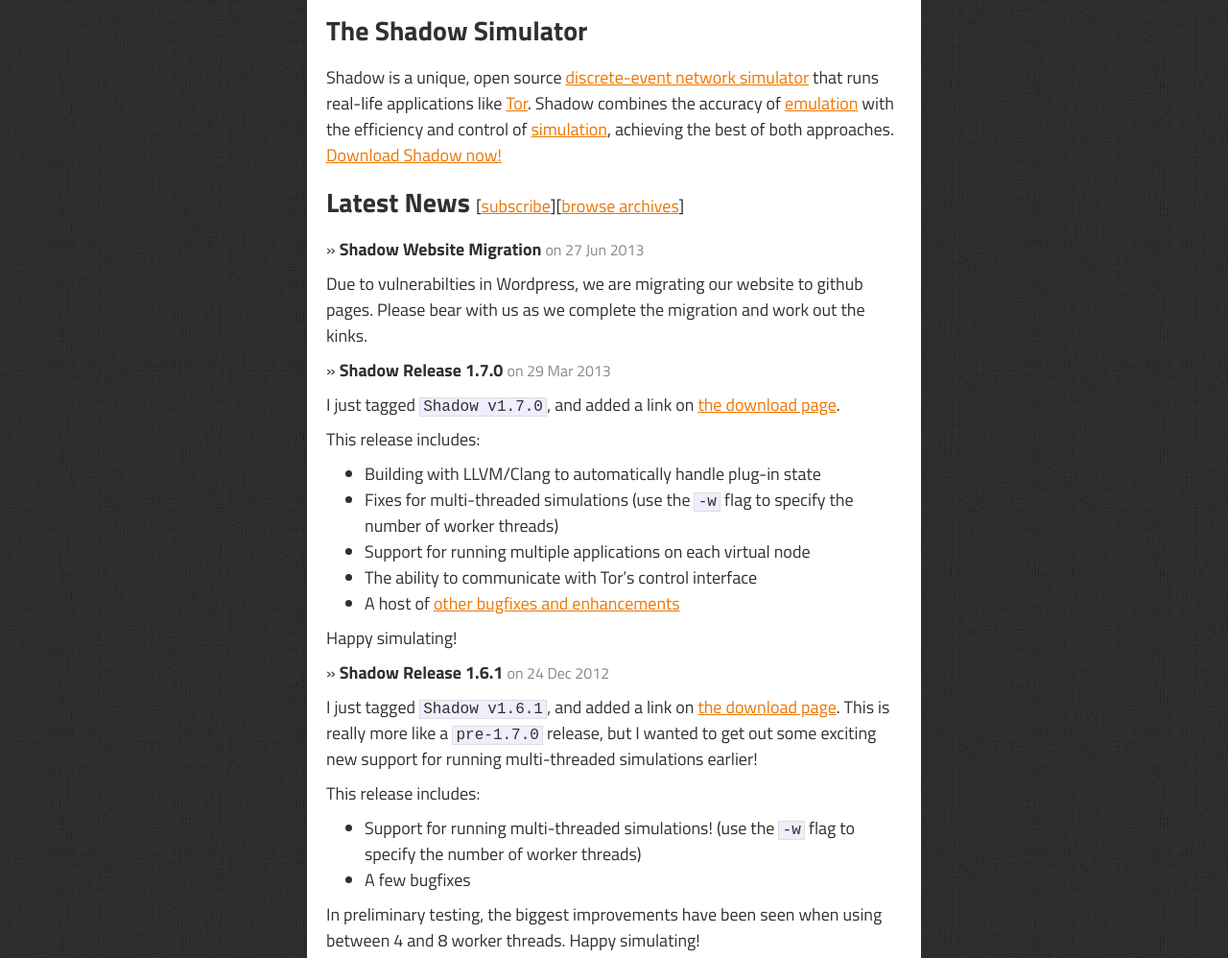
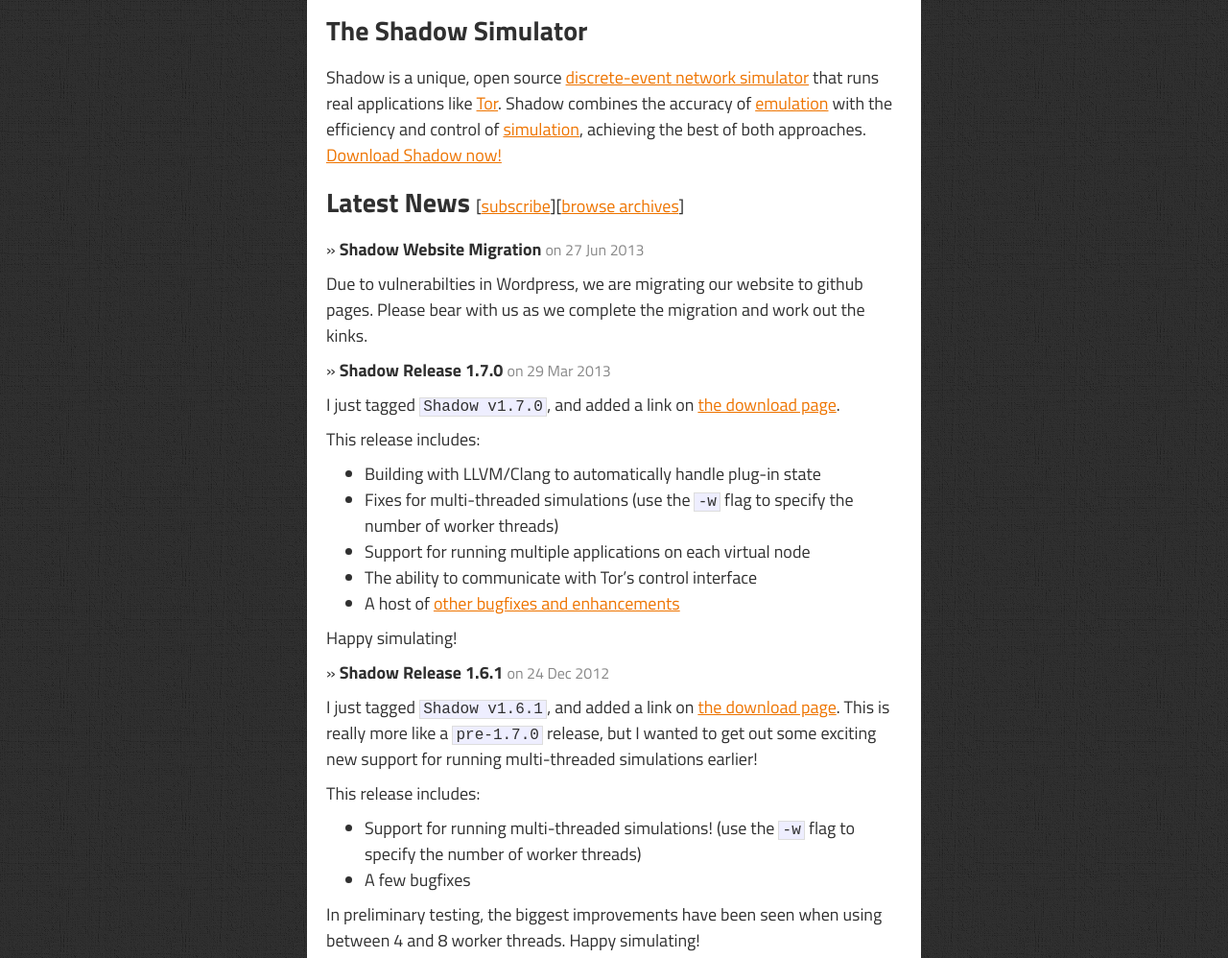
Before and after one commit to shadow/shadow.github.io, a Jekyll site: the page built from index.md, in a window 1280 px wide, cut to the strip 278-1276 px from the top of the page. Shown: the whole strip at 96% size. Built offline with Jekyll 4.4.1, drawn with Linux system fonts in a browser that asks for light colours; some web fonts are replaced; Markdown is read by kramdown in place of the engine named in the settings.

```diff
--- a/index.md
+++ b/index.md
@@ -4,7 +4,7 @@ title: The Shadow Simulator
 class: home
 ---
 
-Shadow is a unique, open source [discrete-event network simulator][wikidiscrete] that runs real-life applications like [Tor][torweb]. Shadow combines the accuracy of [emulation][wikiemulation] with the efficiency and control of [simulation][wikisimulation], achieving the best of both approaches. [Download Shadow now!](/download)
+Shadow is a unique, open source [discrete-event network simulator][wikidiscrete] that runs real applications like [Tor][torweb]. Shadow combines the accuracy of [emulation][wikiemulation] with the efficiency and control of [simulation][wikisimulation], achieving the best of both approaches. [Download Shadow now!](/download)
 
 Latest News <span class="morenews">[<a href="/atom.xml">subscribe</a>][<a href="/news">browse archives</a>]</span>
 ===========
```
Also changed, not shown: about/index.md (+2 -0 lines), design/index.md (+3 -0 lines).
